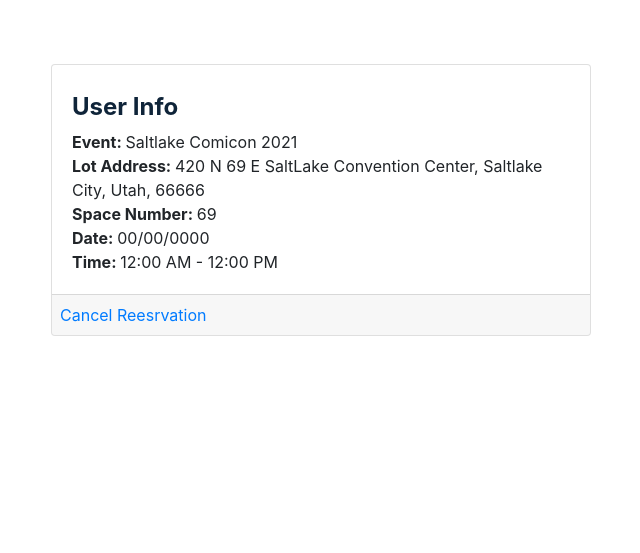
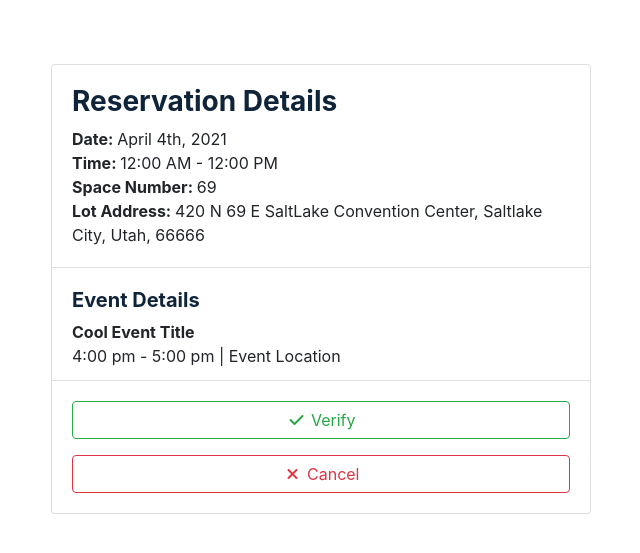
Before and after one commit to Anne-Senpai/CS-3450-Team-5, a Django app: template src/bbpg/genie/templates/genie/reservation.html in a window 1280 px wide. Shown: the part 90-643 px from the top of the page, without its empty margins (297-937 px from the left). Run offline with Django 3.2, Linux system fonts and the light colour scheme; the template is opened without the code that fills it, so the values that code supplies are empty; parts of the project's set-up code (start-up, migrations or seed data) failed here and were passed over; some libraries are stand-ins or nearby versions.

Commit message:
Updated Resservation templaye layout

```diff
--- a/src/bbpg/genie/templates/genie/reservation.html
+++ b/src/bbpg/genie/templates/genie/reservation.html
@@ -7,14 +7,23 @@
 	<div class="col-lg-6 d-flex">
 		<div class="card my-3 w-100">
 			<div class="card-body">
-                <h2 class="h4 mt-2 text-primary">User Info</h2>
-                <p class="m-0"><strong>Event: </strong> Saltlake Comicon 2021</p>
+				<h2 class="h3 text-primary">Reservation Details</h2>
+				<p class="m-0"><strong>Date: </strong>April 4th, 2021</p>
+				<p class="m-0"><strong>Time: </strong>12:00 AM - 12:00 PM</p>
+				<p class="m-0"><strong>Space Number: </strong> 69</p>
 				<p class="m-0"><strong>Lot Address: </strong> 420 N 69 E SaltLake Convention Center, Saltlake City, Utah, 66666</p>
-                <p class="m-0"><strong>Space Number: </strong> 69</p>
-                <p class="m-0"><strong>Date: </strong>00/00/0000</p>
-                <p class="m-0"><strong>Time: </strong>12:00 AM - 12:00 PM</p>
 			</div>
-            <div class="card-footer p-2"><a href="btn btn-danger">Cancel Reesrvation</a></div>
+			<ul class="list-group list-group-flush">
+				<li class="list-group-item">
+					<h3 class="h5 mt-2 text-primary">Event Details</h3>
+					<p class="font-weight-bolder mb-0">Cool Event Title</p>
+					<p class="card-text">4:00 pm - 5:00 pm | Event Location</p>
+				</li>
+				<li class="list-group-item">
+					<a href="#" class="btn btn-block btn-outline-success mt-2 mb-3"><i class="fas fa-fw fa-check"></i> Verify</a>
+					<a href="#" class="btn btn-block btn-outline-danger my-2"><i class="fas fa-fw fa-times"></i> Cancel</a>
+				</li>
+			</ul>
 		</div>
 	</div>
 </div>
--- a/src/bbpg/genie/urls.py
+++ b/src/bbpg/genie/urls.py
@@ -8,5 +8,6 @@ urlpatterns = [
     path("register/", views.register, name="register"),
 	path("lots/", views.lots, name="lots"),
 	path("spots/", views.spots, name="spots"),
+	path("reservation/", views.reservation, name="reservation"),
     path("events/", views.events, name="events")
 ]
```
Lines whose indentation alone changed are shown as unchanged.
